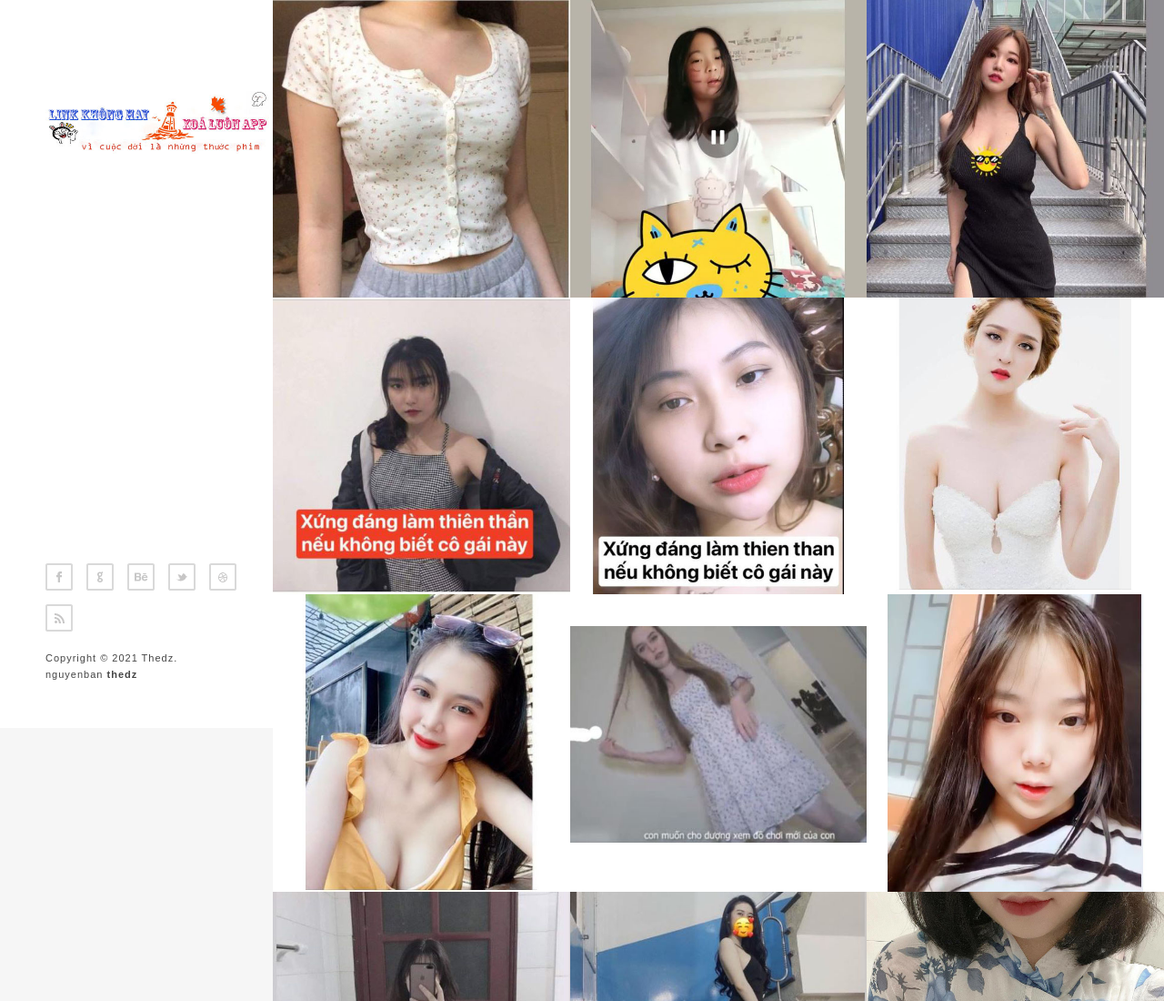
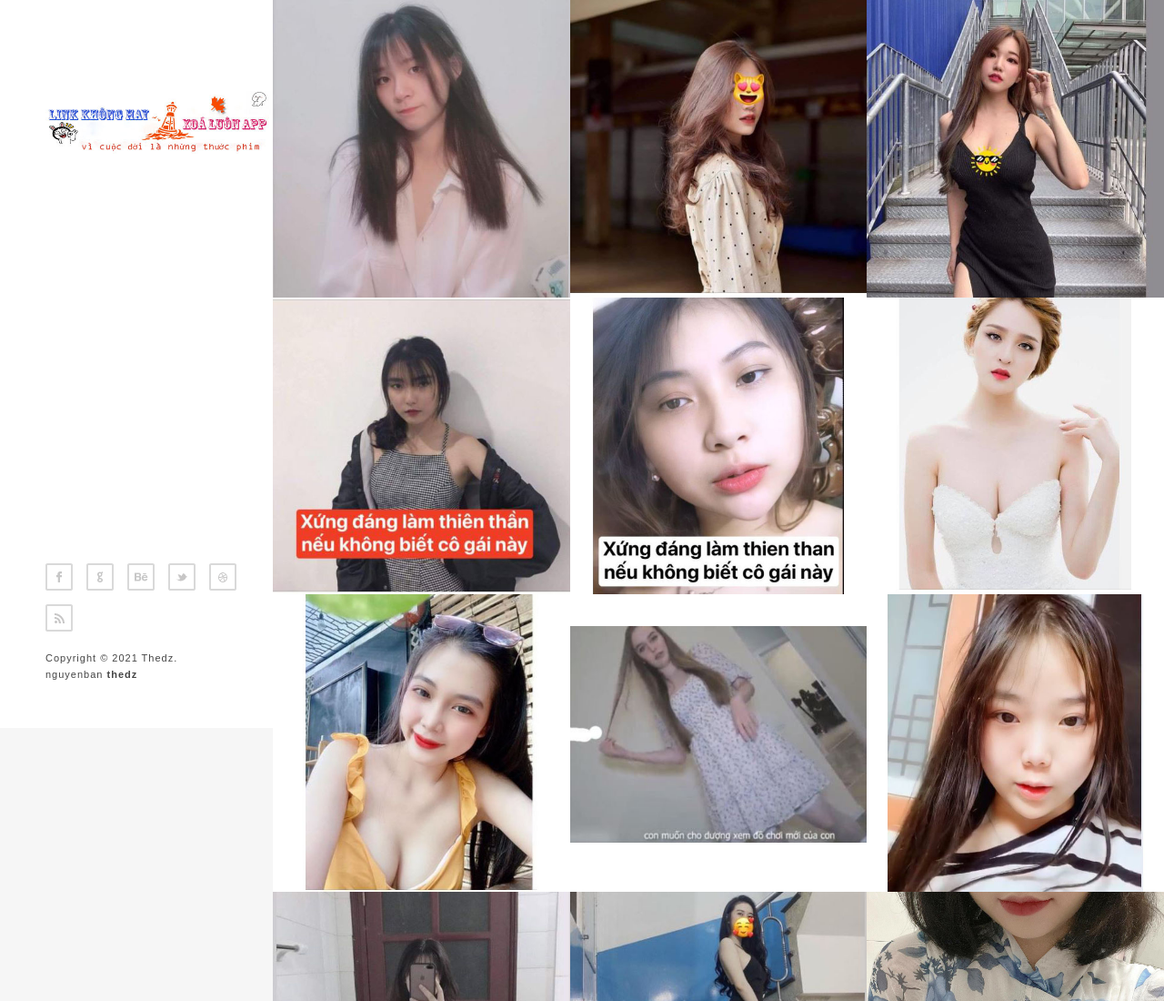
Before and after one commit to dinhanhthe/linkkhonghay, a plain HTML site: page index.html in a window 1280 px wide. Shown: the top 1100 px of the page at 91% size. Drawn offline with Linux system fonts and the light colour scheme; a web font is replaced by a local one.

Commit message:
Update index.html

```diff
--- a/index.html
+++ b/index.html
@@ -39,7 +39,7 @@
 	<section class="main clearfix">
 		<div class="work">
 			<a href="chuyenhuong37.html">
-				<img src="img/map31.jpg" class="media" alt=""/>
+				<img src="img/map33.jpg" class="media" alt=""/>
 				<div class="caption">
 					<div class="work_title">
 						<h1>nhớ like nhé mn</h1>
@@ -49,7 +49,7 @@
 		</div>
 		<div class="work">
 			<a href="chuyenhuong36.html">
-				<img src="img/map30.jpg" class="media" alt=""/>
+				<img src="img/map34.jpg" class="media" alt=""/>
 				<div class="caption">
 					<div class="work_title">
 						<h1>nhớ like nhé mn</h1>
```
